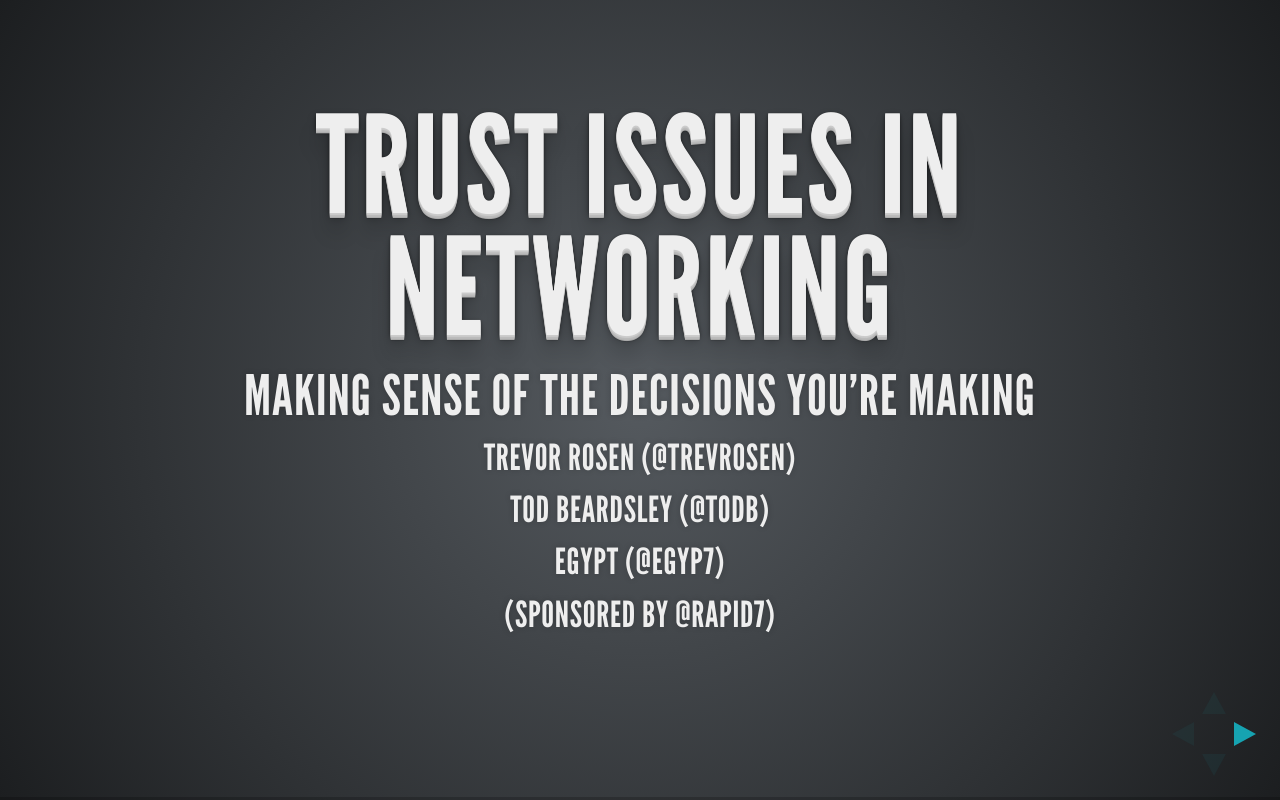
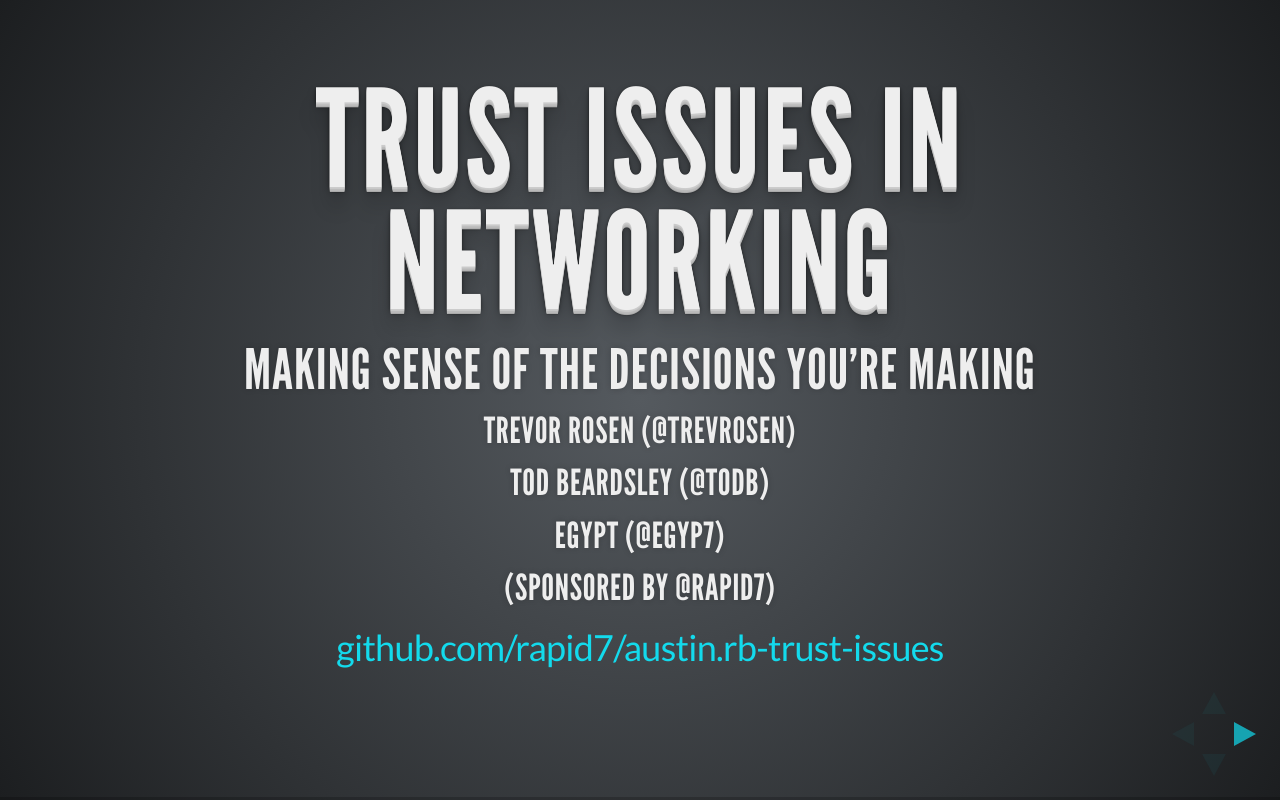
Before and after one commit to rapid7/austin.rb-trust-issues, a website: page reveal.js/index.html in a window 1280 px wide. Drawn offline with Linux system fonts and the light colour scheme.

Commit message:
Put link to talk on front slide

```diff
--- a/reveal.js/index.html
+++ b/reveal.js/index.html
@@ -48,6 +48,7 @@
           <h4>Tod Beardsley (@todb)</h4>
           <h4>egypt (@egyp7)</h4>
           <h5>(sponsored by @rapid7)</h5>
+          <p><a href="https://github.com/rapid7/austin.rb-trust-issues">github.com/rapid7/austin.rb-trust-issues</a></p>
         </section>
 
         <section>
```
